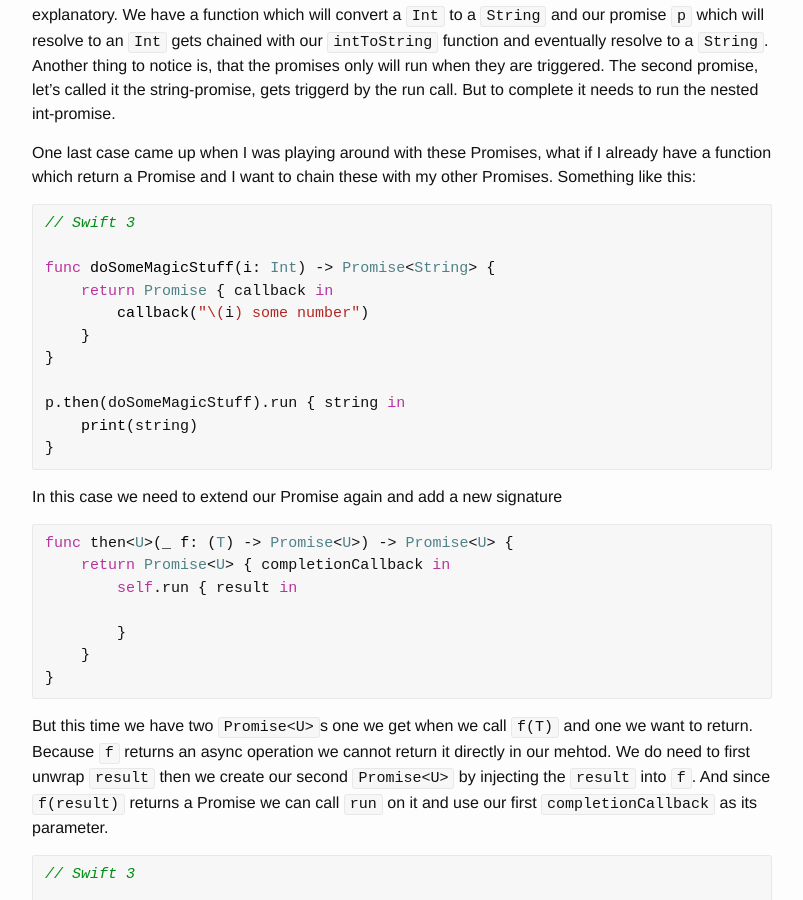
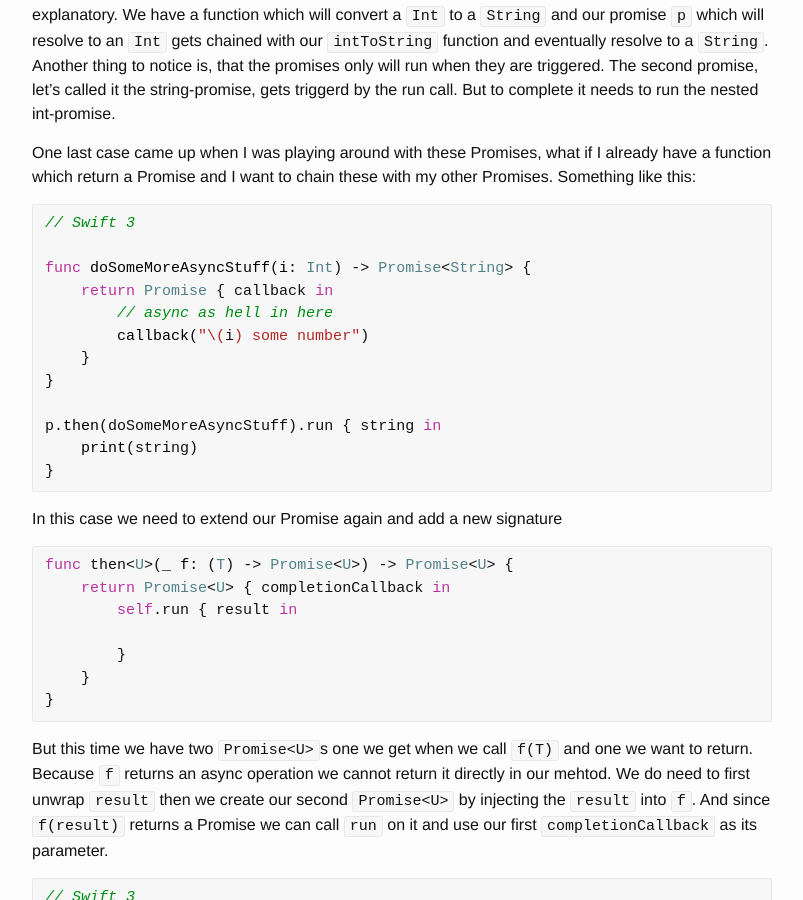
Before and after one commit to geme/geme.github.io, a Jekyll site: the page built from _posts/2016-06-28-Promises.markdown, in a window 1280 px wide and 900 px high, scrolled down 3084 px. Shown: the whole window, without its empty margins (238-1041 px from the left). Built offline with Jekyll 4.4.1, drawn with Linux system fonts in a browser that asks for light colours.

Commit message:
fix code example by clarify method name

````diff
--- a/_posts/2016-06-28-Promises.markdown
+++ b/_posts/2016-06-28-Promises.markdown
@@ -134,13 +134,14 @@ One last case came up when I was playing around with these Promises, what if I a
 ``` swift
 // Swift 3
 
-func doSomeMagicStuff(i: Int) -> Promise<String> {
+func doSomeMoreAsyncStuff(i: Int) -> Promise<String> {
     return Promise { callback in
+        // async as hell in here
         callback("\(i) some number")
     }
 }
 
-p.then(doSomeMagicStuff).run { string in
+p.then(doSomeMoreAsyncStuff).run { string in
     print(string)
 }
 ```
````
